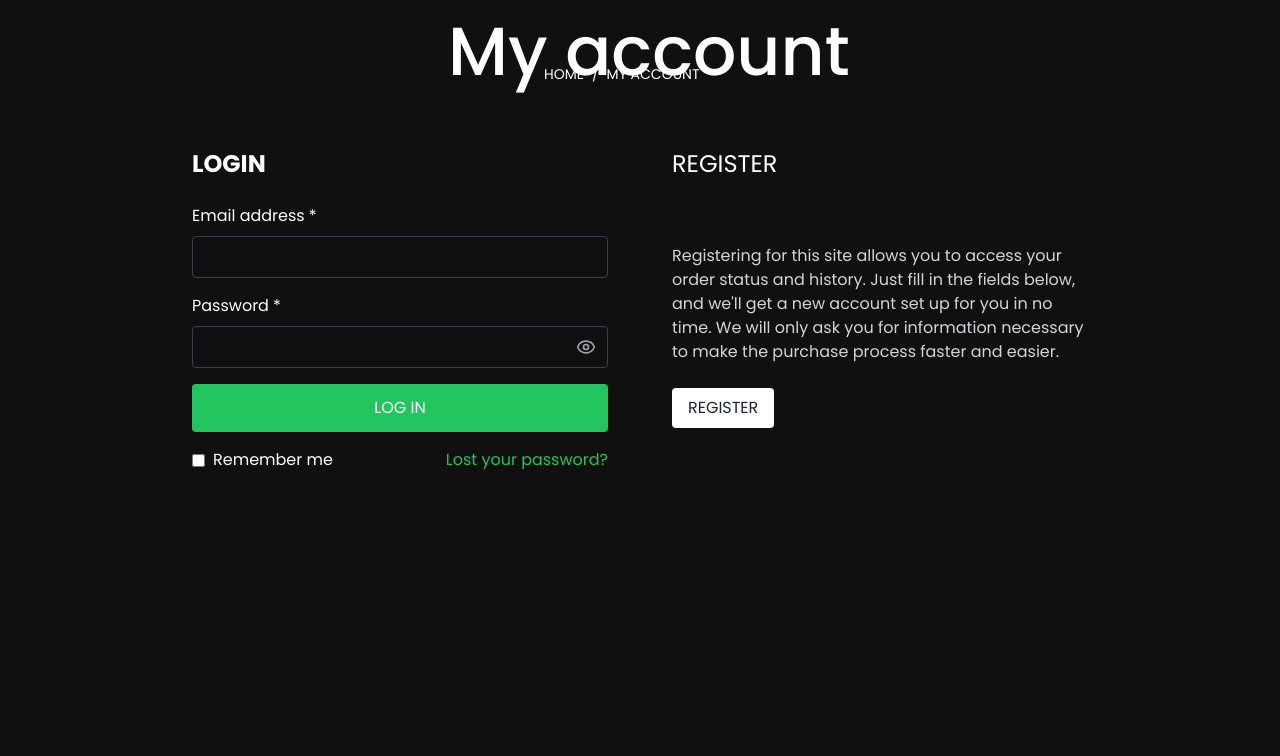
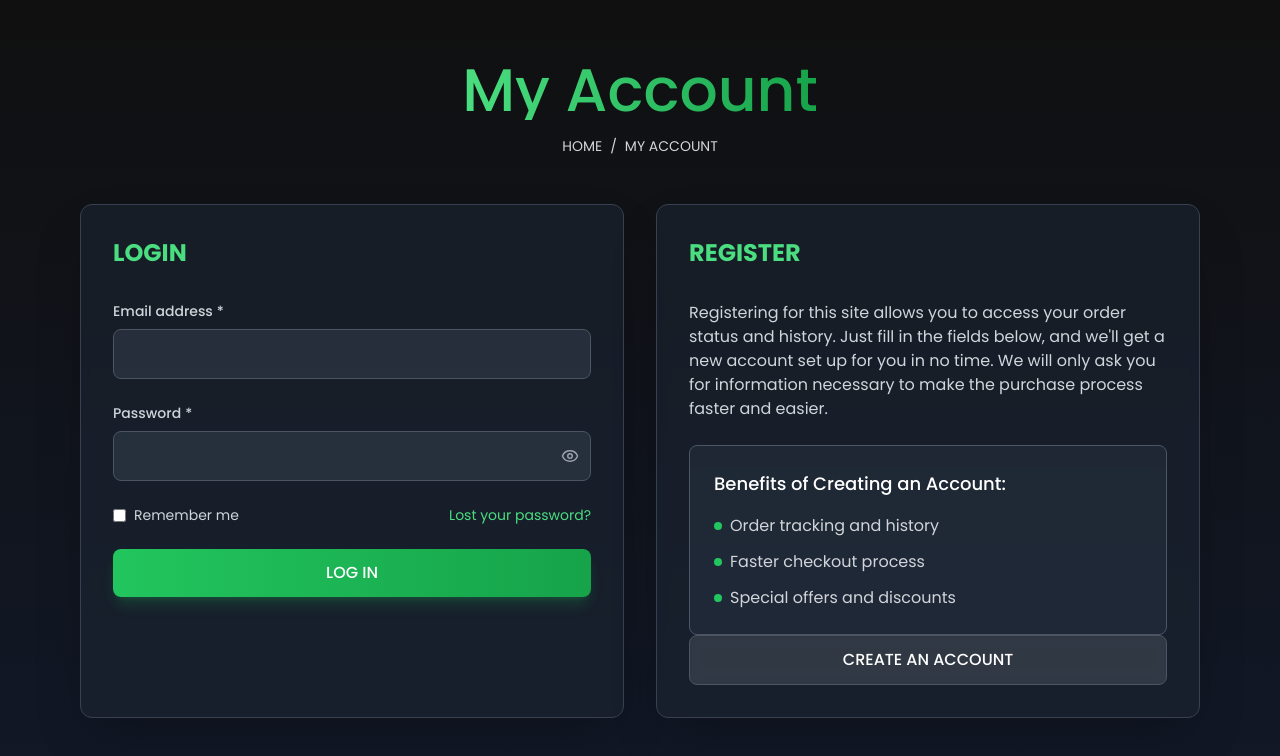
Before and after one commit to miningforuae/MiningX, a Next.js app in the folder client/: page /auth/signin in a window 1280 px wide. Shown: the top 756 px of the page. Built offline with nearby package versions, Linux system fonts and the light colour scheme; no server answers.

Commit message:
modern ui

```diff
--- a/client/src/app/auth/signin/page.tsx
+++ b/client/src/app/auth/signin/page.tsx
@@ -21,6 +21,7 @@ export default function LoginPage() {
   const [email, setEmail] = useState("");
   const [password, setPassword] = useState("");
   const [passwordVisible, setPasswordVisible] = useState(false);
+  const [rememberMe, setRememberMe] = useState(false);
   const [login, { isLoading }] = useLoginMutation();
   const router = useRouter();
   const dispatch = useDispatch();
@@ -56,13 +57,16 @@ export default function LoginPage() {
   };
 
   return (
-    <div className="min-h-screen bg-primary text-white p-4 sm:p-8">
+    <div className="min-h-screen bg-gradient-to-b from-primary to-gray-900 md:p-8 text-white flex flex-col">
       <ToastContainer />
-      {/* Header - Responsive */}
-      <div className="max-w-xl mx-auto mb-8 sm:mb-16 text-center sm:text-left">
-        <h1 className="text-4xl sm:text-[68px] font-medium sm:ml-24">My account</h1>
-        <div className="text-white text-sm mt-2 sm:-mt-2">
-          <Link href="/" className="hover:text-white sm:ml-48">
+
+      {/* Header */}
+      <div className="mx-auto mt-7 mb-12 max-w-3xl items-center justify-center text-center">
+        <h1 className="md:text-6xl text-3xl font-medium bg-clip-text text-transparent bg-gradient-to-r from-green-400 to-green-600">
+          My Account
+        </h1>
+        <div className="mt-4 text-sm text-gray-300">
+          <Link href="/" className="hover:text-green-500 transition-colors">
             HOME
           </Link>
           <span className="mx-2">/</span>
@@ -70,14 +74,15 @@ export default function LoginPage() {
         </div>
       </div>
 
-      {/* Login Container - Responsive Grid */}
-      <div className="max-w-4xl mx-auto grid grid-cols-1 md:grid-cols-2 gap-8 sm:gap-16">
-        {/* Left Side - Login Form */}
-        <div className="w-full px-4 sm:px-0">
-          <h2 className="text-xl sm:text-2xl font-bold mb-4 sm:mb-6">LOGIN</h2>
-          <form onSubmit={handleSubmit} className="space-y-4">
+      {/* Main Container */}
+      <div className="mx-auto w-full max-w-6xl space-y-6 px-4">
+        <div className="grid grid-cols-1 md:grid-cols-2 gap-8">
+          {/* Login Section */}
+          <div className="bg-gray-800/50 backdrop-blur-sm rounded-xl p-6 md:p-8 shadow-2xl border border-gray-700">
+            <h2 className="text-2xl font-bold text-green-400 mb-8">LOGIN</h2>
+            <form onSubmit={handleSubmit} className="space-y-6">
               <div>
-              <label className="block mb-2 text-sm sm:text-base">
+                <label className="block text-sm font-medium text-gray-300 mb-2">
                   Email address
                   <span className="text-red-500 ml-1">*</span>
                 </label>
@@ -85,13 +90,13 @@ export default function LoginPage() {
                   type="email"
                   value={email}
                   onChange={(e) => setEmail(e.target.value)}
-                className="w-full p-2 bg-transparent border border-gray-700 rounded focus:outline-none focus:border-white text-sm sm:text-base"
+                  className="w-full rounded-lg border border-gray-600 bg-gray-700/50 p-3 text-white focus:border-green-500 focus:ring-2 focus:ring-green-500/20 focus:outline-none transition-all"
                   required
                 />
               </div>
 
               <div>
-              <label className="block mb-2 text-sm sm:text-base">
+                <label className="block text-sm font-medium text-gray-300 mb-2">
                   Password
                   <span className="text-red-500 ml-1">*</span>
                 </label>
@@ -100,60 +105,90 @@ export default function LoginPage() {
                     type={passwordVisible ? "text" : "password"}
                     value={password}
                     onChange={(e) => setPassword(e.target.value)}
-                  className="w-full p-2 bg-transparent border border-gray-700 rounded focus:outline-none focus:border-white text-sm sm:text-base"
+                    className="w-full rounded-lg border border-gray-600 bg-gray-700/50 p-3 text-white focus:border-green-500 focus:ring-2 focus:ring-green-500/20 focus:outline-none transition-all"
                     required
                   />
                   {passwordVisible ? (
                     <EyeOff
                       onClick={() => setPasswordVisible(false)}
-                    className="absolute right-3 top-1/2 -translate-y-1/2 text-gray-400 cursor-pointer"
-                    size={20}
+                      className="absolute right-3 top-1/2 -translate-y-1/2 cursor-pointer text-gray-400 hover:text-green-500 transition-colors"
+                      size={18}
                     />
                   ) : (
                     <Eye
                       onClick={() => setPasswordVisible(true)}
-                    className="absolute right-3 top-1/2 -translate-y-1/2 text-gray-400 cursor-pointer"
-                    size={20}
+                      className="absolute right-3 top-1/2 -translate-y-1/2 cursor-pointer text-gray-400 hover:text-green-500 transition-colors"
+                      size={18}
                     />
                   )}
                 </div>
               </div>
 
+              <div className="flex items-center justify-between">
+                <label className="flex items-center space-x-2">
+                  <input
+                    type="checkbox"
+                    checked={rememberMe}
+                    onChange={(e) => setRememberMe(e.target.checked)}
+                    className="rounded border-gray-600 bg-gray-700 text-green-500 focus:ring-green-500"
+                  />
+                  <span className="text-sm text-gray-300">Remember me</span>
+                </label>
+                <Link
+                  href="/lost-password"
+                  className="text-sm text-green-400 hover:text-green-500 transition-colors"
+                >
+                  Lost your password?
+                </Link>
+              </div>
+
               <button
                 type="submit"
-              className="w-full bg-green-500 text-white py-2 sm:py-3 rounded hover:bg-green-600 transition-colors text-sm sm:text-base"
+                className="w-full rounded-lg bg-gradient-to-r from-green-500 to-green-600 py-3 text-white transition-all hover:from-green-600 hover:to-green-700 disabled:opacity-50 font-medium shadow-lg shadow-green-500/20"
                 disabled={isLoading}
               >
                 {isLoading ? "Logging in..." : "LOG IN"}
               </button>
-
-            <div className="flex flex-col sm:flex-row items-start sm:items-center justify-between space-y-2 sm:space-y-0">
-              <label className="flex items-center space-x-2 cursor-pointer text-sm sm:text-base">
-                <input type="checkbox" className="rounded border-gray-700 bg-transparent" />
-                <span>Remember me</span>
-              </label>
-              <Link href="/lost-password" className="text-green-500 hover:text-green-400 text-sm sm:text-base">
-                Lost your password?
-              </Link>
-            </div>
             </form>
           </div>
 
-        {/* Right Side - Registration Info */}
-        <div className="w-full px-4 sm:px-0 mt-8 md:mt-0">
-          <h2 className="text-xl sm:text-2xl mb-8 sm:mb-16">REGISTER</h2>
-          <p className="text-gray-300 mb-6 text-sm sm:text-base">
-            Registering for this site allows you to access your order status and history. Just fill
-            in the fields below, and we&#39;ll get a new account set up for you in no time. We will
-            only ask you for information necessary to make the purchase process faster and easier.
+          {/* Register Section */}
+          <div className="bg-gray-800/50 backdrop-blur-sm rounded-xl p-6 md:p-8 shadow-2xl border border-gray-700">
+            <h2 className="text-2xl font-bold text-green-400 mb-8">REGISTER</h2>
+            <div className="space-y-6">
+              <p className="text-gray-300">
+                Registering for this site allows you to access your order status and history.
+                Just fill in the fields below, and we'll get a new account set up for you in no time.
+                We will only ask you for information necessary to make the purchase process faster and easier.
               </p>
+              <div className="bg-gray-700/30 rounded-lg p-6 border border-gray-600">
+                <h3 className="text-lg font-medium text-white mb-4">Benefits of Creating an Account:</h3>
+                <ul className="space-y-3 text-gray-300">
+                  <li className="flex items-center">
+                    <span className="w-2 h-2 bg-green-500 rounded-full mr-2"></span>
+                    Order tracking and history
+                  </li>
+                  <li className="flex items-center">
+                    <span className="w-2 h-2 bg-green-500 rounded-full mr-2"></span>
+                    Faster checkout process
+                  </li>
+                  <li className="flex items-center">
+                    <span className="w-2 h-2 bg-green-500 rounded-full mr-2"></span>
+                    Special offers and discounts
+                  </li>
+                </ul>
+              </div>
               <Link href="/auth/signup">
-            <button className="w-full sm:w-auto bg-white text-black py-2 px-4 rounded hover:bg-gray-200 transition-colors text-sm sm:text-base">
-              REGISTER
+                <button
+                  className="w-full rounded-lg bg-white/10 backdrop-blur-sm py-3 text-white transition-all hover:bg-white/20 font-medium border border-gray-600"
+                >
+                  CREATE AN ACCOUNT
                 </button>
               </Link>
             </div>
           </div>
         </div>
+      </div>
+    </div>
   );
 }
--- a/client/src/components/AllProduct/ProductTable.tsx
+++ b/client/src/components/AllProduct/ProductTable.tsx
@@ -155,7 +155,6 @@ const AdminProductTable = () => {
                 <th className="px-6 py-4 text-gray-300">Price Range</th>
                 <th className="px-6 py-4 text-gray-300">Coins Mined</th>
                 <th className="px-6 py-4 text-gray-300">Monthly Profit</th>
-                <th className="px-6 py-4 text-gray-300">Profit Admin</th>
                 <th className="px-6 py-4 text-gray-300">Actions</th>
               </tr>
             </thead>
@@ -198,9 +197,7 @@ const AdminProductTable = () => {
                     <td className="px-6 py-4 whitespace-nowrap">
                       <div className="text-green-400">${machine.monthlyProfit}</div>
                     </td>
-                    <td className="px-6 py-4 whitespace-nowrap">
-                      <div className="text-green-400">${machine.ProfitAdmin}</div>
-                    </td>
+
                     <td className="px-6 py-4 whitespace-nowrap">
                       <div className="flex gap-3">
                         <button
--- a/client/src/components/shop/Product.tsx
+++ b/client/src/components/shop/Product.tsx
@@ -1,20 +1,10 @@
-"use client";
-import React, { useState, useEffect } from "react";
-import {
-  Heart,
-  Search,
-  Filter,
-  ChevronDown,
-  ChevronUp,
-  DollarSign,
-  Share2,
-} from "lucide-react";
+'use client'
+import React, { useState } from "react";
+import { Search, ArrowRight, Sparkles } from "lucide-react";
+import { useRouter } from "next/navigation";
+import Image from "next/image";
 import { useGetAllMiningMachinesQuery } from "@/lib/feature/Machines/miningMachinesApiSlice";
-import { useSelector } from "react-redux";
-import { RootState } from "@/lib/store/store";
-import { useRouter } from "next/navigation";
-import Link from "next/link";
-import Image from "next/image";
+import { Card, CardContent } from "@/components/ui/card";
 
 interface Machine {
   _id: string;
@@ -23,154 +13,92 @@ interface Machine {
     min: number;
     max: number;
   };
+  monthlyProfit: number;
   images?: string[];
 }
 
 interface ShopProps {
   isHomePage?: boolean;
   initialProductCount?: number;
-  whatsappNumber?: string;
 }
 
 const Shop: React.FC<ShopProps> = ({
   isHomePage = false,
   initialProductCount = 6,
 }) => {
-  const [sortOption, setSortOption] = useState("featured");
   const [searchTerm, setSearchTerm] = useState("");
-  const [selectedPriceRange, setSelectedPriceRange] = useState<string>("all");
-  const [showFilters, setShowFilters] = useState(false);
-  const [favorites, setFavorites] = useState<Set<string>>(new Set());
-  const [animatedProducts, setAnimatedProducts] = useState<Set<string>>(
-    new Set(),
-  );
-
-  const {
-    data: productsResponse,
-    isLoading,
-    isError,
-  } = useGetAllMiningMachinesQuery();
   const router = useRouter();
-  const { user, isAuthenticated } = useSelector(
-    (state: RootState) => state.auth,
-  );
-
+  const { data: productsResponse, isLoading, isError } = useGetAllMiningMachinesQuery();
   const products = productsResponse as unknown as { data: Machine[] };
 
-  const toggleFavorite = (productId: string) => {
-    const newFavorites = new Set(favorites);
-    if (newFavorites.has(productId)) {
-      newFavorites.delete(productId);
-    } else {
-      newFavorites.add(productId);
-    }
-    setFavorites(newFavorites);
-  };
-
-  const handleProductClick = (productId: string) => {
-    setAnimatedProducts(new Set([...animatedProducts, productId]));
-    setTimeout(() => {
-      setAnimatedProducts((prev) => {
-        const newSet = new Set(prev);
-        newSet.delete(productId);
-        return newSet;
-      });
-    }, 1000);
-  };
-
   const ProductCard = ({ product }: { product: Machine }) => {
-    const [isHovered, setIsHovered] = useState(false);
-    const isAnimated = animatedProducts.has(product._id);
-
     return (
-      <div
-        className={`group relative overflow-hidden rounded-xl bg-primary/20 transition-all duration-300 hover:bg-primary/30 ${
-          isAnimated ? "animate-pulse" : ""
-        }`}
-        onMouseEnter={() => setIsHovered(true)}
-        onMouseLeave={() => setIsHovered(false)}
-      >
-        <div
-          className="cursor-pointer"
-          onClick={() =>
-            router.push(
-              `/shop/${product.machineName.toLowerCase().replace(/\s+/g, "-")}`,
-            )
-          }
-        >
-          <div className="relative ">
+      <Card className="group relative overflow-hidden rounded-3xl border border-white/5 bg-gradient-to-br from-zinc-900 to-black p-1">
+        <div className="absolute inset-0 bg-gradient-to-br from-green-500/20 to-blue-500/20 opacity-0 blur-xl transition-opacity duration-500 group-hover:opacity-100" />
+        <div className="relative h-full rounded-[22px] bg-zinc-950/50 p-4 backdrop-blur-sm">
+          <div className="relative mb-4 aspect-square overflow-hidden rounded-2xl">
             <Image
               src={product.images?.[0] || "/placeholder.jpg"}
               alt={product.machineName}
-              height={100}
-              width={100}
-              className="h-full w-full bg-white "
+              fill
+              className="object-cover transition-transform duration-500 group-hover:scale-110 bg-white"
             />
+            <div className="absolute inset-0 bg-gradient-to-t from-black/60 via-black/0 to-black/0" />
+            <div className="absolute bottom-4 left-4 right-4 flex items-center justify-between">
+              <span className="rounded-lg bg-black/50 px-3 py-1 text-sm font-medium text-white backdrop-blur-sm">
+                Mining Machine
+              </span>
+              <span className="flex items-center rounded-lg bg-green-500/90 px-3 py-1 text-sm font-medium text-white backdrop-blur-sm">
+                <Sparkles className="mr-1 h-4 w-4" />
+                Featured
+              </span>
+            </div>
           </div>
 
-          <div className="space-y-4 bg-black/20 p-6 ">
-            <h3 className="text-center text-xl font-bold text-white">
+          <div className="space-y-4">
+            <div className="flex items-start justify-between">
+              <h3 className="text-xl font-bold text-white">
                 {product.machineName}
               </h3>
+            </div>
 
             <div className="space-y-2">
-              <div className="flex items-center justify-between">
-                <span className="text-sm text-white/70">Price </span>
-                <span className="text-lg font-bold text-green-500">
+              <div className="flex items-center justify-between rounded-xl bg-white/5 p-3 backdrop-blur-sm">
+                <span className="text-sm text-zinc-400">Investment</span>
+                <span className="font-mono text-lg font-bold text-white">
                   ${product.priceRange.toLocaleString()}
                 </span>
               </div>
-              <div className="flex items-center justify-between">
-                <span className="text-sm text-white/70">Montly Profit</span>
-                <span className="text-lg font-bold text-green-500">
+
+              <div className="flex items-center justify-between rounded-xl bg-green-500/10 p-3 backdrop-blur-sm">
+                <span className="text-sm text-green-300">Monthly Profit</span>
+                <span className="font-mono text-lg font-bold text-green-400">
                   ${product.monthlyProfit.toLocaleString()}
                 </span>
               </div>
             </div>
 
-            <div className="grid grid-cols-2 gap-2">
-              <button className="rounded-lg border border-green-500 px-4 py-2 text-sm font-semibold text-white transition-all hover:bg-green-500">
-                Details
+            <button
+              onClick={() => router.push(`/shop/${product.machineName.toLowerCase().replace(/\s+/g, "-")}`)}
+              className="relative w-full overflow-hidden rounded-xl bg-gradient-to-r from-green-500 to-blue-500 p-[1px]"
+            >
+              <div className="relative flex items-center justify-between rounded-xl bg-zinc-950 px-6 py-3 text-sm font-medium text-white transition-all group-hover:bg-opacity-80">
+                View Details
+                <ArrowRight className="h-4 w-4 transition-transform group-hover:translate-x-1" />
+              </div>
             </button>
           </div>
         </div>
-        </div>
-      </div>
+      </Card>
     );
   };
 
   const filteredProducts = (products?.data || [])
-    .filter((product) => {
-      // Search filter
-      if (
-        searchTerm &&
-        !product.machineName.toLowerCase().includes(searchTerm.toLowerCase())
-      ) {
-        return false;
-      }
-
-      // Price range filter
-      if (selectedPriceRange !== "all") {
-        const [min, max] = selectedPriceRange.split("-").map(Number);
-        if (max) {
-          return product.priceRange.min >= min && product.priceRange.min < max;
-        } else {
-          return product.priceRange.min >= min;
-        }
-      }
-
-      return true;
-    })
-    .sort((a, b) => {
-      switch (sortOption) {
-        case "price-low":
-          return a.priceRange.min - b.priceRange.min;
-        case "price-high":
-          return b.priceRange.max - a.priceRange.max;
-        default:
-          return 0;
-      }
-    });
+    .filter((product) =>
+      searchTerm
+        ? product.machineName.toLowerCase().includes(searchTerm.toLowerCase())
+        : true
+    );
 
   const displayProducts = isHomePage
     ? filteredProducts.slice(0, initialProductCount)
@@ -178,10 +106,13 @@ const Shop: React.FC<ShopProps> = ({
 
   if (isLoading) {
     return (
-      <div className="flex min-h-screen items-center justify-center bg-primary">
-        <div className="text-center">
+      <div className="flex min-h-screen items-center justify-center bg-zinc-950">
+        <div className="relative rounded-2xl border border-white/5 bg-zinc-900/50 p-8 backdrop-blur-sm">
+          <div className="absolute inset-0 bg-gradient-to-br from-green-500/10 to-blue-500/10 blur-xl" />
+          <div className="relative">
             <div className="mb-4 h-12 w-12 animate-spin rounded-full border-4 border-green-500 border-t-transparent"></div>
-          <div className="text-white">Loading products...</div>
+            <div className="text-white">Loading mining machines...</div>
+          </div>
         </div>
       </div>
     );
@@ -189,11 +120,14 @@ const Shop: React.FC<ShopProps> = ({
 
   if (isError) {
     return (
-      <div className="flex min-h-screen items-center justify-center bg-primary">
-        <div className="bg-red-500/20 rounded-lg p-6 text-center backdrop-blur-sm">
-          <div className="text-red-500 mb-4">⚠️</div>
+      <div className="flex min-h-screen items-center justify-center bg-zinc-950">
+        <div className="relative rounded-2xl border border-red-500/20 bg-zinc-900/50 p-8 text-center backdrop-blur-sm">
+          <div className="absolute inset-0 bg-gradient-to-br from-red-500/10 to-orange-500/10 blur-xl" />
+          <div className="relative">
+            <div className="mb-4 text-4xl">⚠️</div>
             <div className="text-white">
-            Error loading products. Please try again later.
+              Unable to load mining machines. Please try again later.
+            </div>
           </div>
         </div>
       </div>
@@ -201,23 +135,31 @@ const Shop: React.FC<ShopProps> = ({
   }
 
   return (
-    <div className="min-h-screen bg-primary">
-      <div className="container p-8">
-        <div className="mb-8 flex flex-col gap-4 lg:flex-row lg:items-center lg:justify-between">
+    <div className="min-h-screen bg-zinc-950">
+      <div className="container px-4 py-12">
+        <div className="relative mb-16 text-center">
+          <div className="absolute inset-x-0 top-1/2 h-px -translate-y-1/2 bg-gradient-to-r from-transparent via-green-500 to-transparent" />
+          <h1 className="relative inline-block bg-zinc-950 px-8 text-4xl font-bold text-white">
+            Mining Machines
+          </h1>
+        </div>
+
+        <div className="mx-auto mb-12 max-w-lg">
           <div className="relative">
+            <div className="absolute inset-0 bg-gradient-to-r from-green-500/20 to-blue-500/20 blur-xl" />
+            <div className="relative flex items-center overflow-hidden rounded-2xl border border-white/5 bg-zinc-900/50 backdrop-blur-sm">
+              <Search className="ml-4 h-5 w-5 text-zinc-400" />
               <input
                 type="text"
                 placeholder="Search mining machines..."
                 value={searchTerm}
                 onChange={(e) => setSearchTerm(e.target.value)}
-              className="w-full rounded-lg bg-primary/20 px-4 py-2 pl-10 text-white placeholder-white/50 backdrop-blur-sm focus:outline-none focus:ring-2 focus:ring-green-500 lg:w-96"
+                className="w-full bg-transparent px-4 py-4 text-white placeholder-zinc-400 outline-none"
               />
-            <Search className="absolute left-3 top-1/2 h-4 w-4 -translate-y-1/2 text-white/50" />
+            </div>
           </div>
         </div>
 
-        <div className="flex gap-8">
-          <div className="flex-1">
         <div className="grid grid-cols-1 gap-6 md:grid-cols-2 lg:grid-cols-3">
           {displayProducts.map((product, index) => (
             <ProductCard key={product._id || index} product={product} />
@@ -225,17 +167,18 @@ const Shop: React.FC<ShopProps> = ({
         </div>
 
         {isHomePage && displayProducts.length > 0 && (
-              <div className="mt-8 flex justify-center">
-                <Link
-                  href="/shop"
-                  className="rounded-lg bg-green-500 px-8 py-3 text-lg font-semibold text-white transition-colors hover:bg-green-600"
+          <div className="mt-16 text-center">
+            <button
+              onClick={() => router.push('/shop')}
+              className="group relative inline-flex items-center gap-2 overflow-hidden rounded-xl bg-gradient-to-r from-green-500 to-blue-500 p-[1px]"
             >
-                  View All Products
-                </Link>
+              <span className="relative rounded-xl bg-zinc-950 px-8 py-4 text-lg font-semibold text-white transition-all group-hover:bg-opacity-80">
+                View All Machines
+                <ArrowRight className="ml-2 inline-block h-5 w-5 transition-transform group-hover:translate-x-1" />
+              </span>
+            </button>
           </div>
         )}
-          </div>
-        </div>
       </div>
     </div>
   );
```
Also changed, not shown: client/src/components/ProductUpload/ProductUpload.tsx (+1 -15 lines), client/src/components/ui/skeleton.tsx (added, +15 -0 lines). Lines whose indentation alone changed are shown as unchanged.
